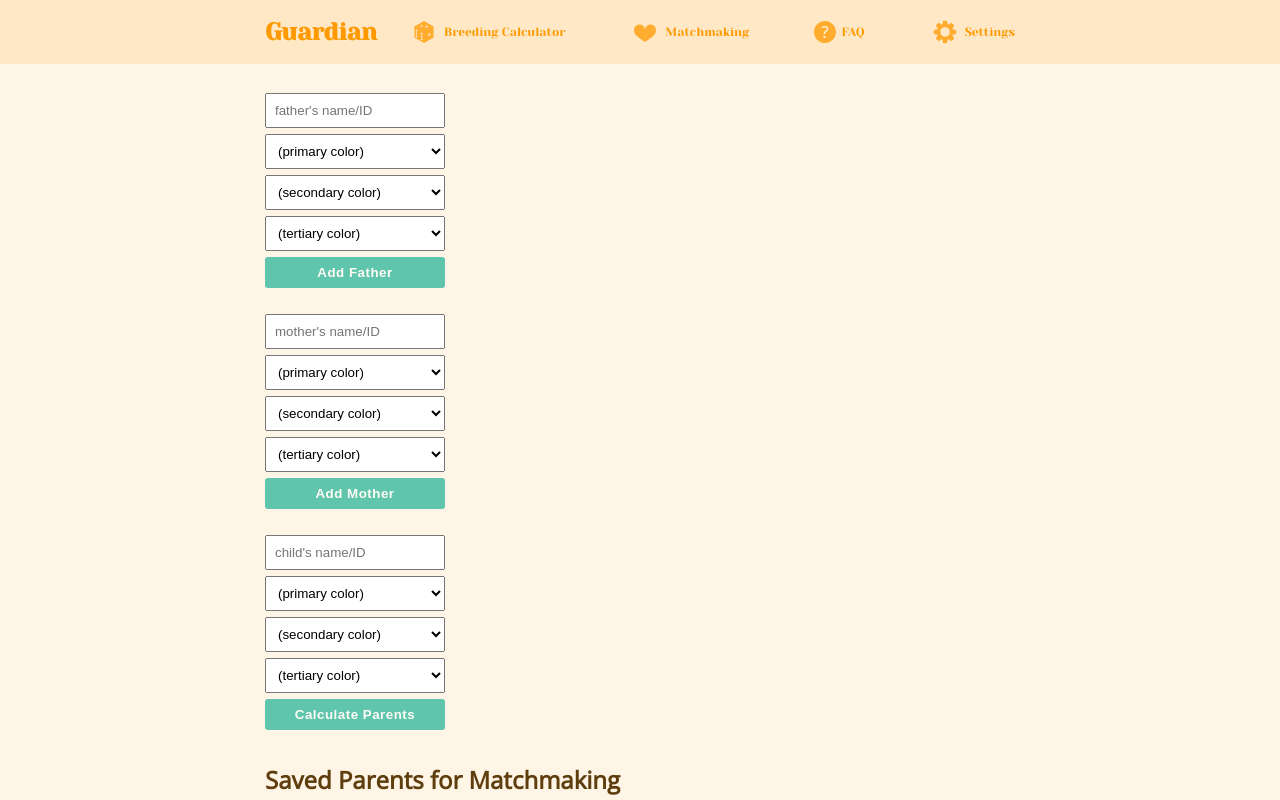
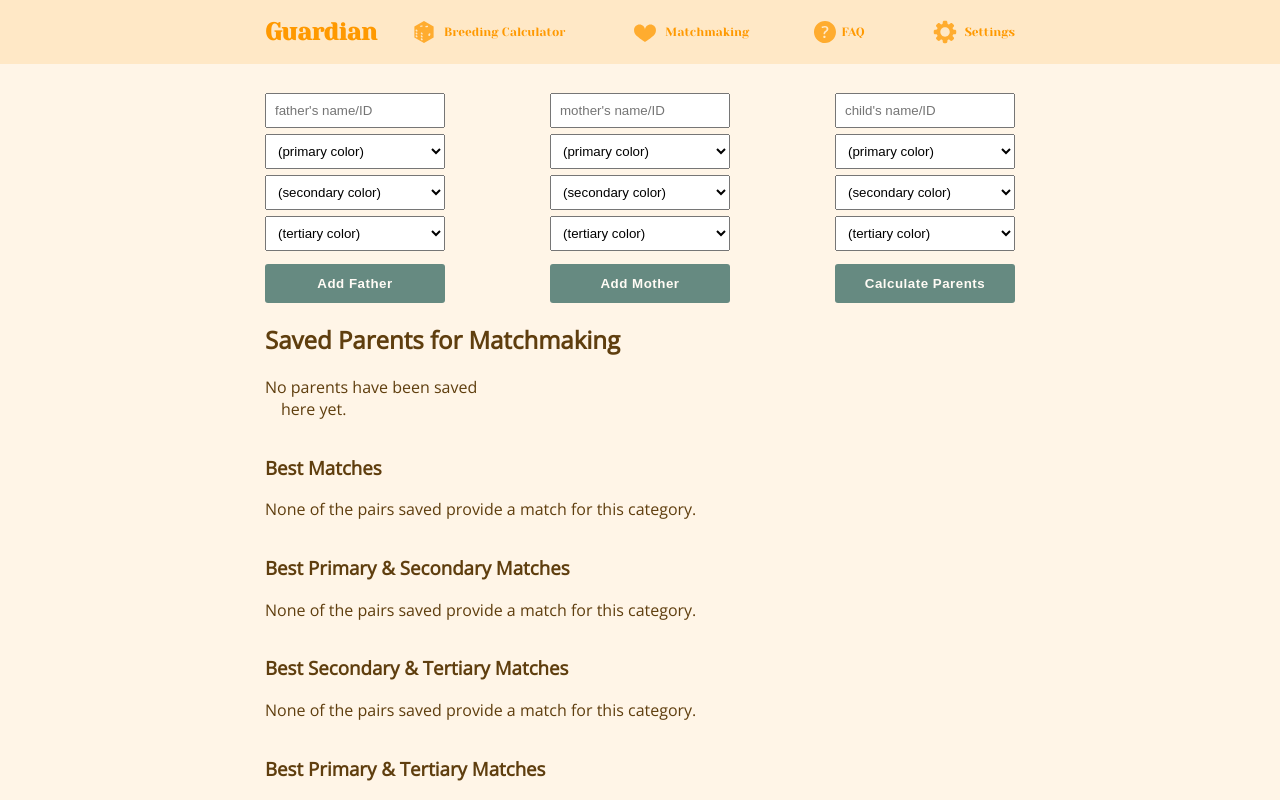
Before and after one commit to myumi/guardian, a React (Create React App) app: page / in a window 1280 px wide. Both pictures are taken after a click on the element "Matchmaking". Shown: the top 800 px of the page. Built offline with nearby package versions, Linux system fonts and the light colour scheme.

Commit message:
styled matchmaking screen more

```diff
--- a/src/components/Dragon.tsx
+++ b/src/components/Dragon.tsx
@@ -34,11 +34,6 @@ export default function Dragon({ id, dragon }: DragonProps) {
       <ColorSelect id={id} type="primary" />
       <ColorSelect id={id} type="secondary" />
       <ColorSelect id={id} type="tertiary" />
-      {
-        (id === 'mother' || id === 'father')
-        ? <AddParentButton id={id} />
-        : <CalculateButton />
-      }
     </section>
   );
 };
--- a/src/components/matchmaking/MatchMaking.tsx
+++ b/src/components/matchmaking/MatchMaking.tsx
@@ -2,8 +2,9 @@ import { Dragon as DragonType } from 'guardian';
 import { useSelector } from 'react-redux';
 import MatchMakingList from './MatchMakingList';
 import MatchMakingParent from './MatchMakingParent';
+import AddParentButton from './AddParentButton';
+import CalculateButton from './CalculateButton';
 import '../../styles/MatchMaking.scss'
-import ColorProbability from '../ColorProbability';
 import Dragon from '../Dragon';
 
 export default function MatchMaking() {
@@ -17,9 +18,20 @@ export default function MatchMaking() {
 
   return (
     <section className="matchmaking">
-      <Dragon id="father" dragon={father} />
-      <Dragon id="mother" dragon={mother} />
-      <Dragon id="child" dragon={child} />
+      <div className="matchmaking__dragons">
+        <div>
+          <Dragon id="father" dragon={father} />
+          <AddParentButton id='father' />
+        </div>
+        <div>
+          <Dragon id="mother" dragon={mother} />
+          <AddParentButton id='mother' />
+        </div>
+        <div>
+          <Dragon id="child" dragon={child} />
+          <CalculateButton />
+        </div>
+      </div>
 
       <div className="matchmaking__tier">
         <h1>Saved Parents for Matchmaking</h1>
--- a/src/styles/MatchMaking.scss
+++ b/src/styles/MatchMaking.scss
@@ -10,6 +10,23 @@
 .matchmaking h1 {
   display: block;
   text-align: left;
+}
+
+.matchmaking__dragons {
+  display: flex;
+  flex-direction: column;
+  justify-content: space-between;
+
+  @include phone-landscape {
+    flex-direction: row;
+  }
+
+  & div {
+    display: flex;
+    flex-direction: column;
+    align-items: center;
+    justify-content: center;
+  }
 }
 
 .matchmaking__parents {
--- a/src/styles/MatchMakingButton.scss
+++ b/src/styles/MatchMakingButton.scss
@@ -1,12 +1,13 @@
 @import '_breakpoints.scss';
 
-.matchmaking__button {
-  padding: 12px 18px;
-  margin: 3px 0;
-  width: 220px;
+// .matchmaking__button {
+//   padding: 12px 18px;
+//   margin: 3px 0;
+//   width: 100%;
+//   max-width: 180px;
 
-  @include phone-landscape {
-    padding: 8px;
-    width: unset;
-  }
-}
+//   @include phone-landscape {
+//     padding: 8px;
+//     width: unset;
+//   }
+// }
--- a/src/styles/_themes.scss
+++ b/src/styles/_themes.scss
@@ -10,3 +10,4 @@ $light-theme-text-1: #895407;
 $light-theme-text-2: #5F3E0E;
 
 $light-theme-accent-1: #5FC5AC;
+$light-theme-accent-2: #668a81;
--- a/src/styles/index.scss
+++ b/src/styles/index.scss
@@ -28,4 +28,15 @@ button {
   cursor: pointer;
   font-weight: bolder;
   letter-spacing: 0.5px;
+  padding: 12px 18px;
+  width: 220px;
+
+  @include phone-landscape {
+    max-width: 180px;
+  }
+
+  &:disabled {
+    background-color: $light-theme-accent-2;
+    cursor: not-allowed;
+  }
 }
```
Also changed, not shown: 1 other file (tests, documents, lock files or other folders).
